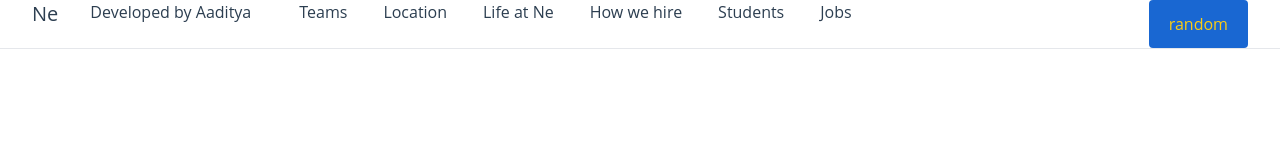
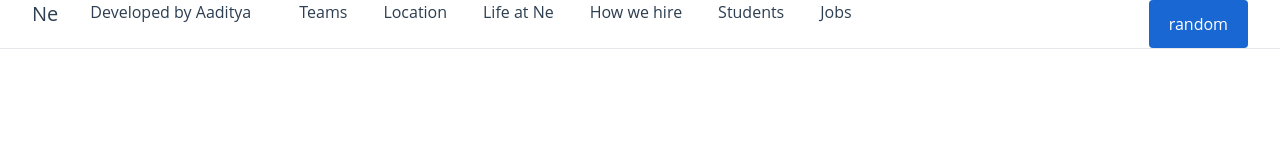
Before and after one commit to aaditya9803/google_careers_clone, a Vue app: page / in a window 1280 px wide. Shown: the top 160 px of the page. Built offline with nearby package versions, Linux system fonts and the light colour scheme.

Commit message:
adding V-bind to class attribute

```diff
--- a/src/components/ActionButton.vue
+++ b/src/components/ActionButton.vue
@@ -1,8 +1,5 @@
 <template>
-  <button
-    class="px-5 py-3 font-medium text-yellow-400 border-0 rounded bg-brand-blue-1 hover:shadow-blue"
-    @:click="handleClick"
-  >
+  <button :class="{ primary: primary }" @:click="handleClick">
     {{ text }}
   </button>
 </template>
@@ -14,5 +11,18 @@ export default {
     handleClick(event) {
       console.log(event);
     }, */
+  data() {
+    return {
+      primary: true,
+    };
+  },
 };
 </script>
+<style scoped>
+button {
+  @apply px-5 py-3 font-medium rounded;
+}
+.primary {
+  @apply text-white bg-brand-blue-1 hover:shadow-blue;
+}
+</style>
```
